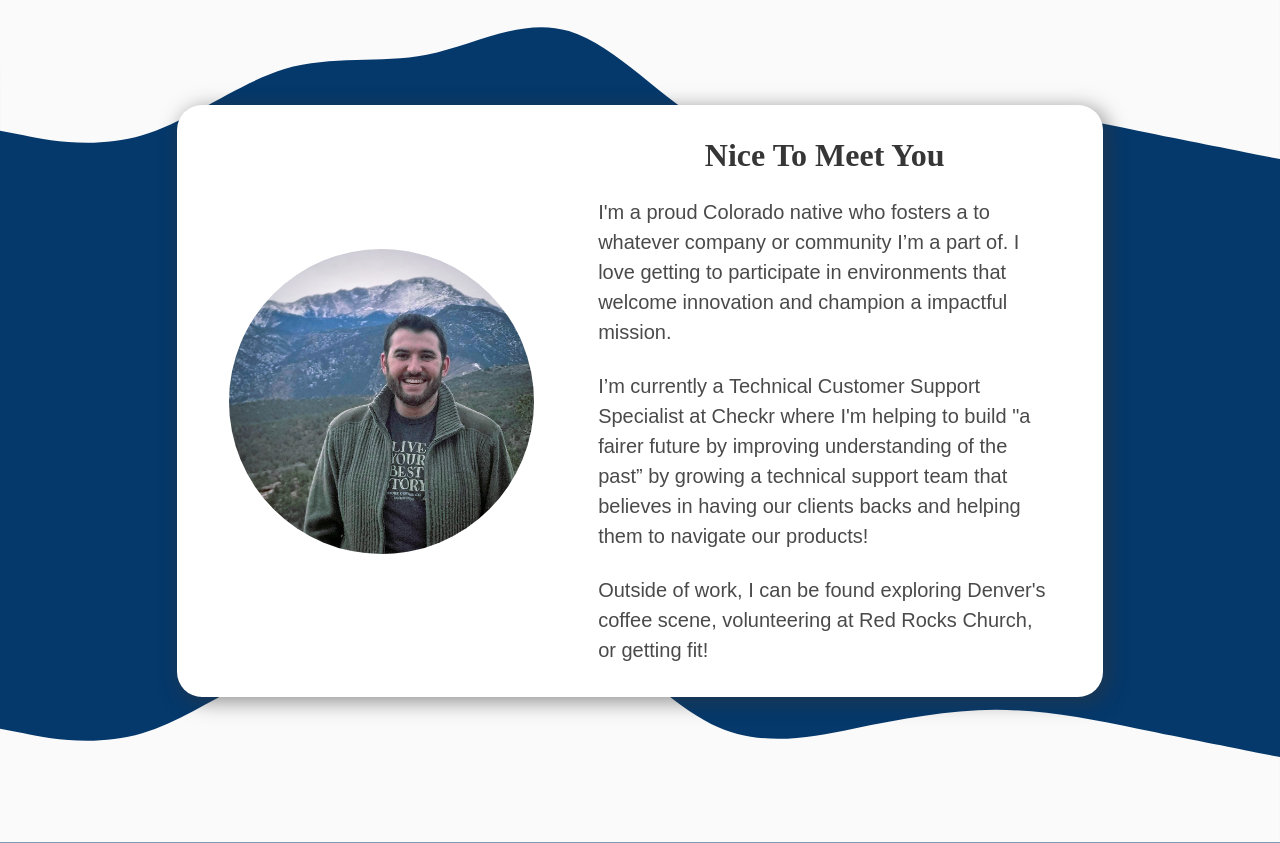
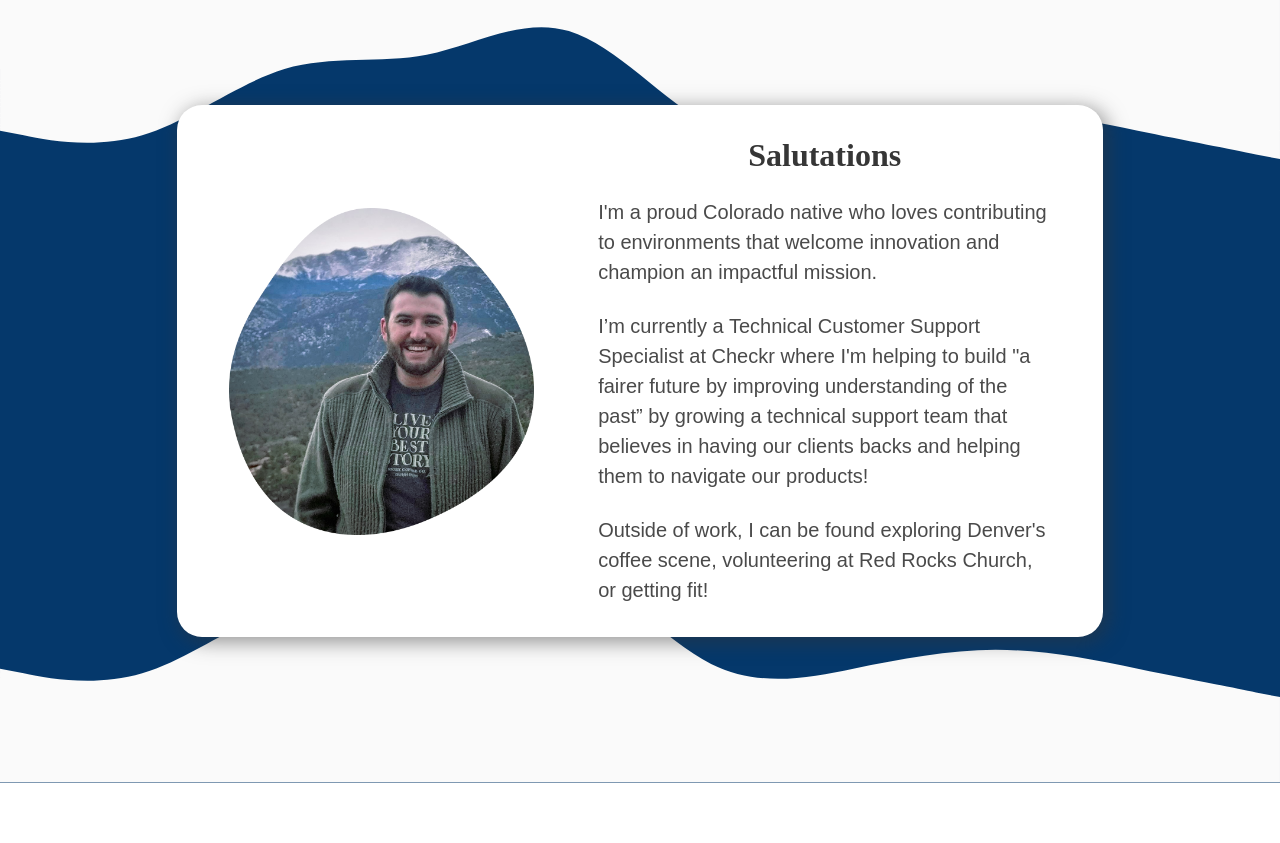
Before and after one commit to inheinsight/personal-site, a website: page index.html in a window 1280 px wide. Shown: the part 840-1683 px from the top of the page. After the commit the page ends 1623 px from the top, so only its background shows below. Drawn offline with nearby package versions, Linux system fonts and the light colour scheme; a web font is replaced by a local one.

Commit message:
Finished About section

```diff
--- a/index.html
+++ b/index.html
@@ -4,7 +4,7 @@
     <meta charset="utf-8">
     <meta http-equiv="X-UA-Compatible" content="IE=edge">
     <meta name="viewport" content="width=device-width, initial-scale=1">
-    <title>My first Bulma website</title>
+    <title>Justin Hein</title>
     <link rel="stylesheet" href="node_modules/animate.css/animate.min.css">
     <link rel="stylesheet" href="css/main.css">
     <script src="https://kit.fontawesome.com/6168e162dc.js" crossorigin="anonymous"></script>
@@ -38,15 +38,15 @@
           <div class="container is-fluid has-text-white">
             <div class="columns is-variable is-8 box level">
               <div class="column is-5 level-item">
-                  <figure class="image is-square">
-                      <img class="is-rounded" src="img/pikes_peak.jpg" alt="Justin in front of Pikes Peak">
+                <figure class="image ">
+                    <img id="about_me_pic" src="img/pikes_peak_mask.jpg" alt="Justin in front of Pikes Peak">
                 </figure>
               </div>
               <div class="column is-7">
-                    <h2 class="title is-3 is-spaced has-text-centered">Nice To Meet You</h2>
+                  <h2 class="title is-3 has-text-centered">Salutations</h2>
                   <div>
                       <p>
-                          I'm a proud Colorado native who fosters a to whatever company or community I’m a part of. I love getting to participate in environments that welcome innovation and champion a impactful mission.
+                        I'm a proud Colorado native who loves contributing to environments that welcome innovation and champion an impactful mission.
                       </p>
                       <br>
                       <p>
```
Also changed, not shown: img/pikes_peak_mask.jpg (added), 1 other file. Lines whose indentation alone changed are shown as unchanged.
